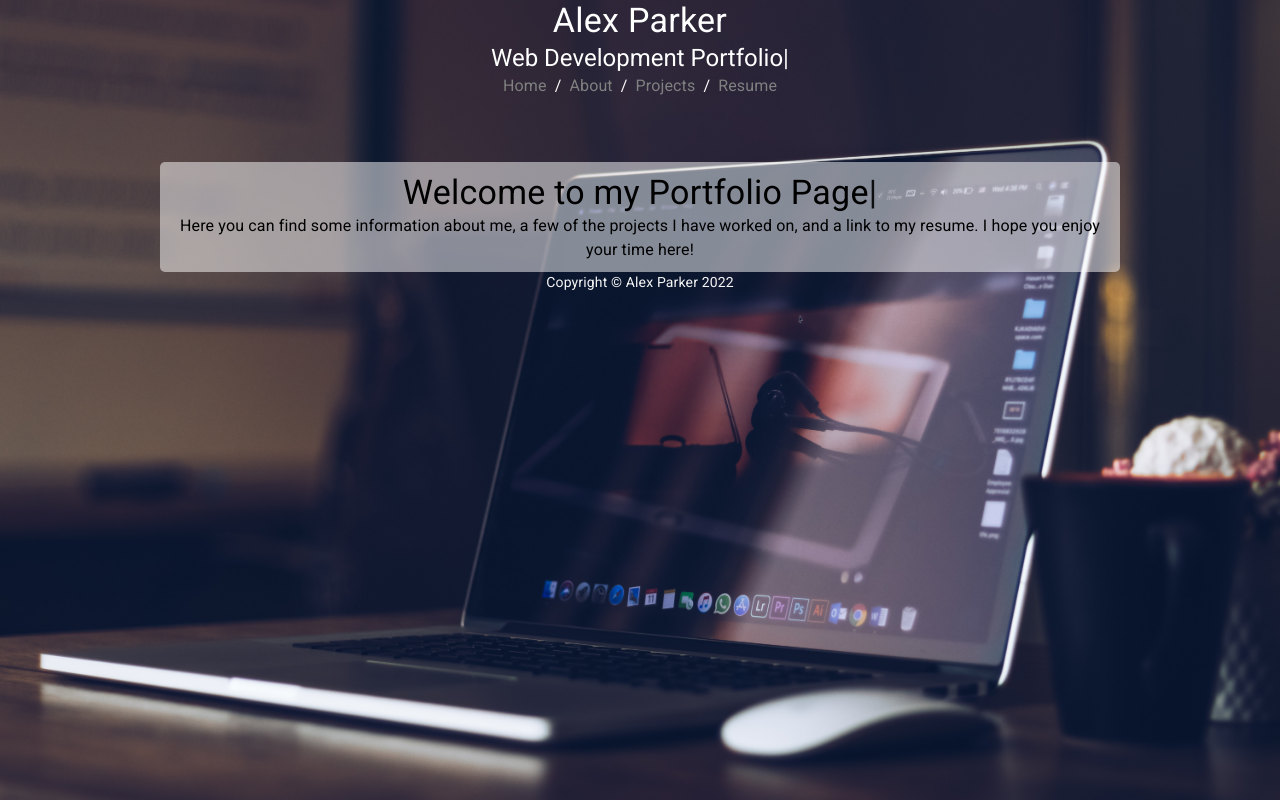
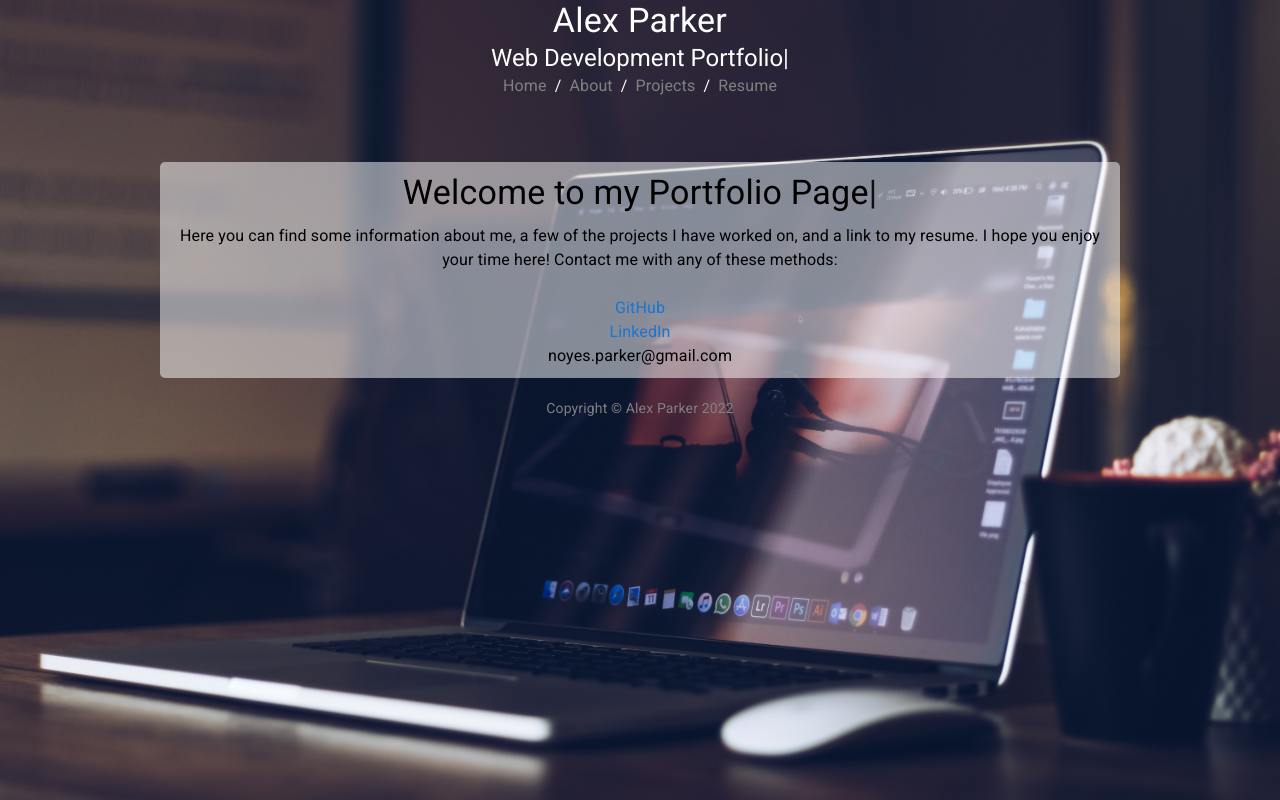
Before and after one commit to AlexParker82/Portfolio, a React (Create React App) app: page / in a window 1280 px wide. Built offline with nearby package versions, Linux system fonts and the light colour scheme.

Commit message:
tweaking minor things

```diff
--- a/src/components/Footer/Footer.jsx
+++ b/src/components/Footer/Footer.jsx
@@ -10,7 +10,7 @@ const Footer = () => {
                 marginRight: "auto",
             }}
         >
-            <Typography variant="body2" sx={{ color: "whitesmoke", textAlign: "center" }}>Copyright © Alex Parker 2022</Typography>
+            <Typography variant="body2" sx={{ color: "gray", textAlign: "center", marginTop: "20px" }}>Copyright © Alex Parker 2022</Typography>
         </Box>
     );
 }
--- a/src/components/Home/Home.jsx
+++ b/src/components/Home/Home.jsx
@@ -1,5 +1,5 @@
 import React from "react";
-import { Box, Typography } from "@mui/material";
+import { Box, Typography, Link } from "@mui/material";
 import Typed from "react-typed";
 
 const Home = () => {
@@ -20,8 +20,16 @@ const Home = () => {
             <Typography variant="h4" sx={{ textAlign: "center" }}>
                 <Typed strings={["Welcome to my Portfolio Page"]} typeSpeed={60} />
             </Typography>
-            <Typography variant="body1" sx={{ textAlign: "center" }}>Here you can find some information about me, a few of the projects I have worked
-                on, and a link to my resume.  I hope you enjoy your time here!</Typography>
+            <Typography variant="body1" sx={{ textAlign: "center", marginTop: "10px" }}>Here you can find some information about me, a few of the projects I have worked
+                on, and a link to my resume.  I hope you enjoy your time here! Contact me with any of these methods:
+                <br></br>
+                <br></br>
+                <Link variant="inherit" underline="none" href="https://github.com/AlexParker82" target="_blank" rel="noopener">GitHub</Link>
+                <br></br>
+                <Link variant="inherit" underline="none" href="https://www.linkedin.com/in/alex-parker-087761219/"  target="_blank" rel="noopener">LinkedIn</Link>
+                <br></br>
+                noyes.parker@gmail.com
+                </Typography>
         </Box>
     );
 };
--- a/src/components/ProjectPage/Projects.jsx
+++ b/src/components/ProjectPage/Projects.jsx
@@ -22,7 +22,7 @@ const Projects = () => {
             <Grid container spacing={4} sx={{ padding: "10px" }}>
                 {projectsData.map((project, index) => {
                     return (
-                        <Grid item key={index} item xs={12} md={6} md={4}>
+                        <Grid item key={index} xs={12} sm={6} md={4}>
                             <ProjectCard
                                 img={project.img}
                                 title={project.title}
```
